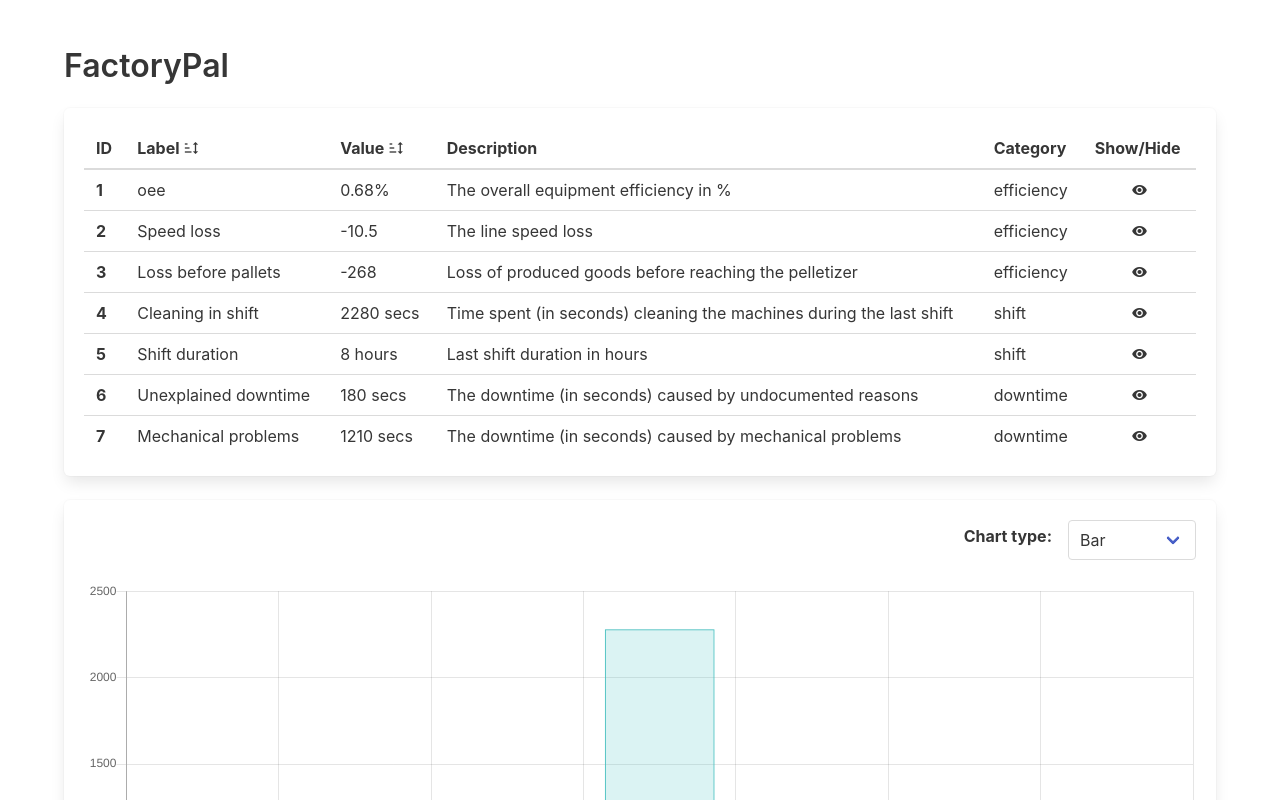
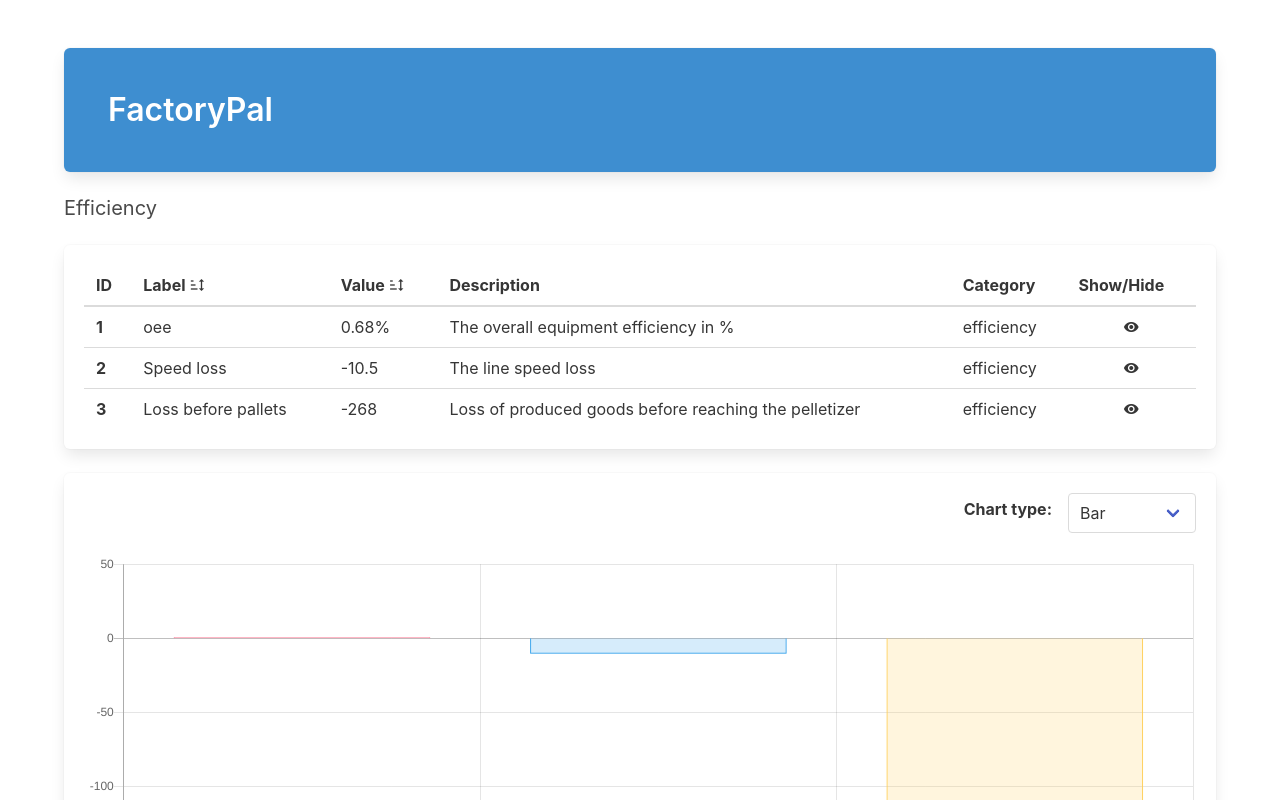
Before and after one commit to JoaoPCAzevedo/factorypal, a React (Create React App) app: page / in a window 1280 px wide. Shown: the top 800 px of the page. Built offline with nearby package versions, Linux system fonts and the light colour scheme.

Commit message:
Update, split data by category type

```diff
--- a/src/App.tsx
+++ b/src/App.tsx
@@ -2,18 +2,26 @@
 import React from "react";
 
 /** Load components */
-import Chart, { ChartTypes, ChartColors } from "./components/Chart";
-import Table from "./components/Table";
+import { ChartTypes, ChartColors } from "./components/Chart";
+import DataShow from "./components/DataShow";
 
 /** Load types */
 import { Metric, Title } from "./types";
 
-/** Load helpers */
-import { sortByAsc, sortByDesc } from "./helpers";
-
 /** Load data */
 import { apiData } from "./data";
-const titlesData: Title[] = [
+const dataEfficiency: Metric[] = apiData.data.filter((obj) => {
+  return obj.category === "efficiency";
+});
+const dataShift: Metric[] = apiData.data.filter((obj) => {
+  return obj.category === "shift";
+});
+const dataDowntine: Metric[] = apiData.data.filter((obj) => {
+  return obj.category === "downtime";
+});
+
+/** Configs */
+const titles: Title[] = [
   { label: "ID" },
   { label: "Label", sort: { key: "label" } },
   { label: "Value", sort: { key: "value" } },
@@ -54,67 +62,35 @@
 
 /** Component */
 const App: React.FC = () => {
-  const [orderedColumn, setOrderedColumn] = React.useState<number>(-1);
-  const [titles, setTitles] = React.useState<Title[]>([...titlesData]);
-  const [data, setData] = React.useState<Metric[]>(apiData.data);
-
-  const getChartData = () => {
-    const labels: Metric["label"][] = [];
-    const values: Metric["value"][] = [];
-    const colors: ChartColors = columnColors;
-
-    data.forEach((eachMetric) => {
-      if (eachMetric.show || eachMetric.show === undefined) {
-        labels.push(eachMetric.label);
-        values.push(eachMetric.value);
-      }
-    });
-
-    return { labels, values, colors };
-  };
-
-  const toggleVisibility = (position: number) => {
-    const newData = [...data];
-    newData[position].show =
-      newData[position].show === undefined ? false : !newData[position].show;
-    setData(newData);
-  };
-
-  const sortData = (position: number) => {
-    const newTitles = [...titles];
-
-    if (orderedColumn !== position && orderedColumn >= 0) {
-      delete newTitles[orderedColumn].sort?.state;
-    }
-
-    let sortedData: Metric[];
-    switch (newTitles[position].sort?.state) {
-      case "desc":
-        newTitles[position].sort!.state = "asc";
-        sortedData = sortByDesc(data, newTitles[position].sort!.key);
-        break;
-      default:
-        newTitles[position].sort!.state = "desc";
-        sortedData = sortByAsc(data, newTitles[position].sort!.key);
-        break;
-    }
-
-    setTitles(newTitles);
-    setData(sortedData);
-    setOrderedColumn(position);
-  };
-
   return (
     <section className="section">
       <div className="container">
-        <h1 className="title">FactoryPal</h1>
-        <Table
+        <section className="hero is-small is-info box">
+          <div className="hero-body">
+            <h1 className="title">FactoryPal</h1>
+          </div>
+        </section>
+        <DataShow
+          title={"Efficiency"}
           titles={titles}
-          data={data}
-          toggleVisibility={toggleVisibility}
-          sort={sortData}
+          data={dataEfficiency}
+          chartTypes={types}
+          chartColors={columnColors}
         />
-        <Chart className="box" types={types} data={getChartData()} />
+        <DataShow
+          title={"Shift"}
+          titles={titles}
+          data={dataShift}
+          chartTypes={types}
+          chartColors={columnColors}
+        />
+        <DataShow
+          title={"Downtime"}
+          titles={titles}
+          data={dataDowntine}
+          chartTypes={types}
+          chartColors={columnColors}
+        />
       </div>
     </section>
   );
--- /dev/null
+++ b/src/components/DataShow.tsx
@@ -0,0 +1,99 @@
+/** Load dependencies */
+import React from "react";
+
+/** Load types */
+import { Metric, Title } from "../types";
+
+/** Load components */
+import Chart, { ChartTypes, ChartColors } from "./Chart";
+import Table from "./Table";
+
+/** Load helpers */
+import { sortByAsc, sortByDesc } from "../helpers";
+
+/** Interfaces */
+interface DataShowProps {
+  title?: string;
+  titles: Title[];
+  data: Metric[];
+  chartColors?: ChartColors;
+  chartTypes?: ChartTypes[];
+}
+
+/** Component */
+const DataShow: React.FunctionComponent<DataShowProps> = ({
+  title,
+  titles,
+  data,
+  chartColors,
+  chartTypes,
+}) => {
+  const [currentData, setCurrentData] = React.useState<Metric[]>(data);
+  const [currentTitles, setCurrentTitles] = React.useState<Title[]>([
+    ...titles,
+  ]);
+  const [orderedColumn, setOrderedColumn] = React.useState<number>(-1);
+
+  const toggleVisibility = (position: number) => {
+    const newData = [...currentData];
+    console.log(newData[position]);
+
+    newData[position].show =
+      newData[position].show === undefined ? false : !newData[position].show;
+    setCurrentData(newData);
+  };
+
+  const sortData = (position: number) => {
+    const newTitles = [...currentTitles];
+
+    if (orderedColumn !== position && orderedColumn >= 0) {
+      delete newTitles[orderedColumn].sort?.state;
+    }
+
+    let sortedData: Metric[];
+    switch (newTitles[position].sort?.state) {
+      case "desc":
+        newTitles[position].sort!.state = "asc";
+        sortedData = sortByDesc(currentData, newTitles[position].sort!.key);
+        break;
+      default:
+        newTitles[position].sort!.state = "desc";
+        sortedData = sortByAsc(currentData, newTitles[position].sort!.key);
+        break;
+    }
+
+    setCurrentTitles(newTitles);
+    setCurrentData(sortedData);
+    setOrderedColumn(position);
+  };
+
+  const getChartData = () => {
+    const labels: Metric["label"][] = [];
+    const values: Metric["value"][] = [];
+    const colors: ChartColors | undefined = chartColors;
+
+    data.forEach((eachMetric) => {
+      if (eachMetric.show || eachMetric.show === undefined) {
+        labels.push(eachMetric.label);
+        values.push(eachMetric.value);
+      }
+    });
+
+    return { labels, values, colors };
+  };
+
+  return (
+    <>
+      {title && <h4 className="subtitle is-5">{title}</h4>}
+      <Table
+        titles={currentTitles}
+        data={currentData}
+        toggleVisibility={toggleVisibility}
+        sort={sortData}
+      />
+      <Chart className="box" types={chartTypes} data={getChartData()} />
+    </>
+  );
+};
+
+export default DataShow;
```
